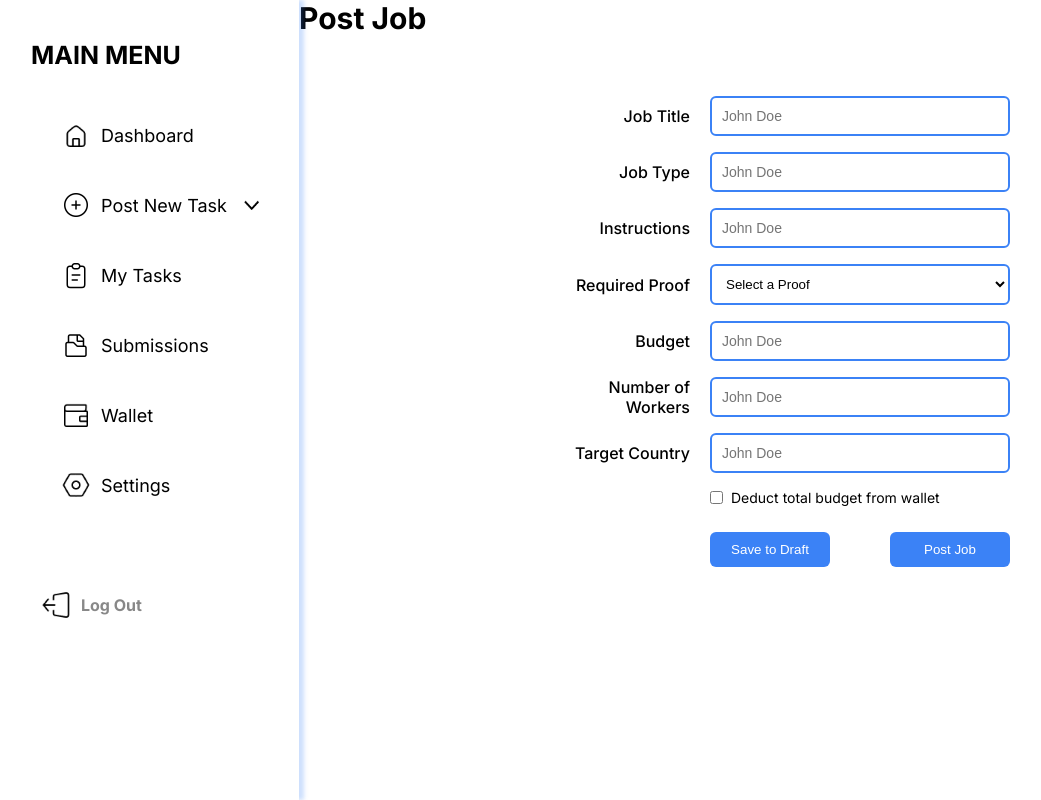
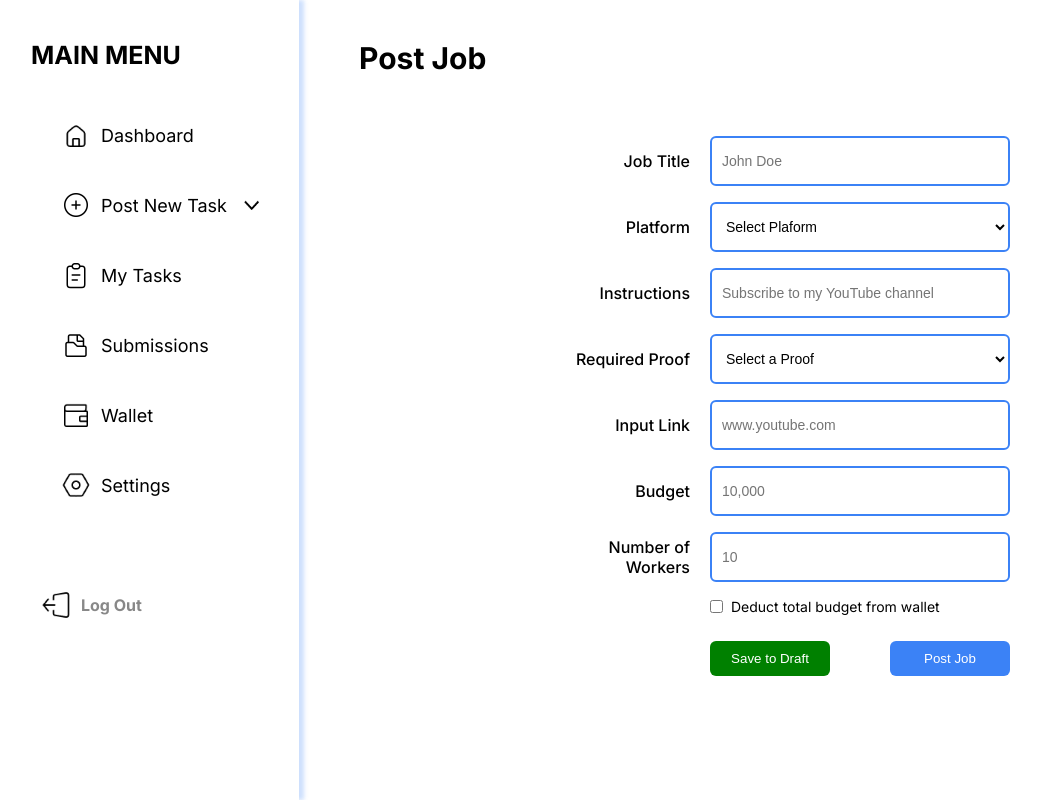
Before and after one commit to Elviscious/TaskHub, a Next.js app: page /ownerdashboard/PostJob in a window 1280 px wide. Shown: the whole page, without its empty margins (19-1060 px from the left). Built offline with nearby package versions, Linux system fonts and the light colour scheme.

Commit message:
font-module update

```diff
--- a/app/ownerdashboard/PostJob/page.js
+++ b/app/ownerdashboard/PostJob/page.js
@@ -9,7 +9,7 @@ export default function PostJob() {
   const [instructions, setInstructions] = useState("");
   const [budget, setBudget] = useState("");
   const [worker, setWorker] = useState("");
-  const [targetCountry, setTargetCountry] = useState("");
+  const [inputLink, setinputLink] = useState("");
 
   const PostJobData = {
     title: jobTitle,
@@ -17,7 +17,7 @@ export default function PostJob() {
     instruction: instructions,
     budget: budget,
     numberOfWorker: worker,
-    country: targetCountry,
+    country: inputLink,
   };
 
   //   useEffect(() => {
@@ -31,7 +31,7 @@ export default function PostJob() {
   };
 
   return (
-    <div>
+		<div className={styles.container}>
 			<h1>Post Job</h1>
 
 			<div className={styles.formContainer}>
@@ -50,23 +50,27 @@ export default function PostJob() {
 					</div>
 
 					<div className={styles.formGroup}>
-            <label>Job Type</label>
-            <input
-              type="text"
-              placeholder="John Doe"
-              required
-              value={jobType}
-              onChange={(e) => {
-                setJobType(e.target.value);
-              }}
-            />
+						<label>Platform</label>
+						<select
+							id="requiredProof"
+							name="requiredProof"
+							className={styles.dropDown}
+						>
+							<option value="">Select Plaform</option>
+							<option value="File">YouTube</option>
+							<option value="screenshot">Instagram</option>
+							<option value="Links">Twitter</option>
+							<option value="Links">Telegram</option>
+							<option value="Links">Twitch</option>
+							<option value="Links">App Download</option>
+						</select>
 					</div>
 
 					<div className={styles.formGroup}>
 						<label>Instructions</label>
 						<input
 							type="text"
-              placeholder="John Doe"
+							placeholder="Subscribe to my YouTube channel"
 							required
 							value={instructions}
 							onChange={(e) => {
@@ -88,12 +92,22 @@ export default function PostJob() {
 							<option value="Links">Links</option>
 						</select>
 					</div>
-
+					<div className={styles.formGroup}>
+						<label>Input Link</label>
+						<input
+							type="text"
+							placeholder="www.youtube.com"
+							value={inputLink}
+							onChange={(e) => {
+								setinputLink(e.target.value);
+							}}
+						/>
+					</div>
 					<div className={styles.formGroup}>
 						<label>Budget</label>
 						<input
 							type="number"
-              placeholder="John Doe"
+							placeholder="10,000"
 							required
 							value={budget}
 							onChange={(e) => {
@@ -106,23 +120,11 @@ export default function PostJob() {
 						<label>Number of Workers</label>
 						<input
 							type="number"
-              placeholder="John Doe"
+							placeholder="10"
 							required
 							value={worker}
 							onChange={(e) => {
 								setWorker(e.target.value);
-              }}
-            />
-          </div>
-
-          <div className={styles.formGroup}>
-            <label>Target Country</label>
-            <input
-              type="text"
-              placeholder="John Doe"
-              value={targetCountry}
-              onChange={(e) => {
-                setTargetCountry(e.target.value);
 							}}
 						/>
 					</div>
@@ -133,7 +135,7 @@ export default function PostJob() {
 					</div>
 
 					<div className={styles.formActions}>
-            <button type="button" className={styles.btn}>
+          <button type="button" className={`${styles.btn} ${styles.draft}`}>
 							Save to Draft
 						</button>
 						<button
--- a/app/ownerdashboard/PostJob/page.module.css
+++ b/app/ownerdashboard/PostJob/page.module.css
@@ -1,4 +1,9 @@
+.container{
+  padding: 40px 60px;
+}
+
 .formContainer {
+  min-width: 50%;
   border-radius: 6px;
   padding: 20px;
   max-width: 500px;
@@ -25,7 +30,7 @@
   font-weight: 500;
 }
 
-.formGroup input {
+.formGroup input, .dropDown {
   flex: 1;
   padding: 10px;
   border: 2px solid #3b82f6;
@@ -34,6 +39,13 @@
   border-radius: 6px;
   outline: none;
   font-size: 14px;
+  min-width: 200px;
+  height: 50px;
+}
+.formGroup input[type="number"]::-webkit-outer-spin-button,
+.formGroup input[type="number"]::-webkit-inner-spin-button {
+  -webkit-appearance: none;
+  margin: 0;
 }
 
 /* Checkbox row */
@@ -64,13 +76,16 @@
   background: #3b82f6;
   color: white;
 }
+.draft.btn{
+  background: rgba(0, 128, 0, 1);
+}
 .dropDown {
-  padding: 10px;
+  /* padding: 10px;
   border: 2px solid #3b82f6;
   background-color: #fff;
   border-radius: 6px;
   color: black;
-  width: 350px;
+  width: 350px; */
 }
 .dropDown:focus {
   border: 2.5px solid #3b82f6;
--- a/app/page.module.css
+++ /dev/null
@@ -1,167 +0,0 @@
-.page {
-  --gray-rgb: 0, 0, 0;
-  --gray-alpha-200: rgba(var(--gray-rgb), 0.08);
-  --gray-alpha-100: rgba(var(--gray-rgb), 0.05);
-
-  --button-primary-hover: #383838;
-  --button-secondary-hover: #f2f2f2;
-
-  display: grid;
-  grid-template-rows: 20px 1fr 20px;
-  align-items: center;
-  justify-items: center;
-  min-height: 100svh;
-  padding: 80px;
-  gap: 64px;
-  font-family: var(--font-geist-sans);
-}
-
-@media (prefers-color-scheme: dark) {
-  .page {
-    --gray-rgb: 255, 255, 255;
-    --gray-alpha-200: rgba(var(--gray-rgb), 0.145);
-    --gray-alpha-100: rgba(var(--gray-rgb), 0.06);
-
-    --button-primary-hover: #ccc;
-    --button-secondary-hover: #1a1a1a;
-  }
-}
-
-.main {
-  display: flex;
-  flex-direction: column;
-  gap: 32px;
-  grid-row-start: 2;
-}
-
-.main ol {
-  font-family: var(--font-geist-mono);
-  padding-left: 0;
-  margin: 0;
-  font-size: 14px;
-  line-height: 24px;
-  letter-spacing: -0.01em;
-  list-style-position: inside;
-}
-
-.main li:not(:last-of-type) {
-  margin-bottom: 8px;
-}
-
-.main code {
-  font-family: inherit;
-  background: var(--gray-alpha-100);
-  padding: 2px 4px;
-  border-radius: 4px;
-  font-weight: 600;
-}
-
-.ctas {
-  display: flex;
-  gap: 16px;
-}
-
-.ctas a {
-  appearance: none;
-  border-radius: 128px;
-  height: 48px;
-  padding: 0 20px;
-  border: 1px solid transparent;
-  transition:
-    background 0.2s,
-    color 0.2s,
-    border-color 0.2s;
-  cursor: pointer;
-  display: flex;
-  align-items: center;
-  justify-content: center;
-  font-size: 16px;
-  line-height: 20px;
-  font-weight: 500;
-}
-
-a.primary {
-  background: var(--foreground);
-  color: var(--background);
-  gap: 8px;
-}
-
-a.secondary {
-  border-color: var(--gray-alpha-200);
-  min-width: 158px;
-}
-
-.footer {
-  grid-row-start: 3;
-  display: flex;
-  gap: 24px;
-}
-
-.footer a {
-  display: flex;
-  align-items: center;
-  gap: 8px;
-}
-
-.footer img {
-  flex-shrink: 0;
-}
-
-/* Enable hover only on non-touch devices */
-@media (hover: hover) and (pointer: fine) {
-  a.primary:hover {
-    background: var(--button-primary-hover);
-    border-color: transparent;
-  }
-
-  a.secondary:hover {
-    background: var(--button-secondary-hover);
-    border-color: transparent;
-  }
-
-  .footer a:hover {
-    text-decoration: underline;
-    text-underline-offset: 4px;
-  }
-}
-
-@media (max-width: 600px) {
-  .page {
-    padding: 32px;
-    padding-bottom: 80px;
-  }
-
-  .main {
-    align-items: center;
-  }
-
-  .main ol {
-    text-align: center;
-  }
-
-  .ctas {
-    flex-direction: column;
-  }
-
-  .ctas a {
-    font-size: 14px;
-    height: 40px;
-    padding: 0 16px;
-  }
-
-  a.secondary {
-    min-width: auto;
-  }
-
-  .footer {
-    flex-wrap: wrap;
-    align-items: center;
-    justify-content: center;
-  }
-}
-
-@media (prefers-color-scheme: dark) {
-  .logo {
-    filter: invert();
-  }
-}
```
Lines whose indentation alone changed are shown as unchanged.
